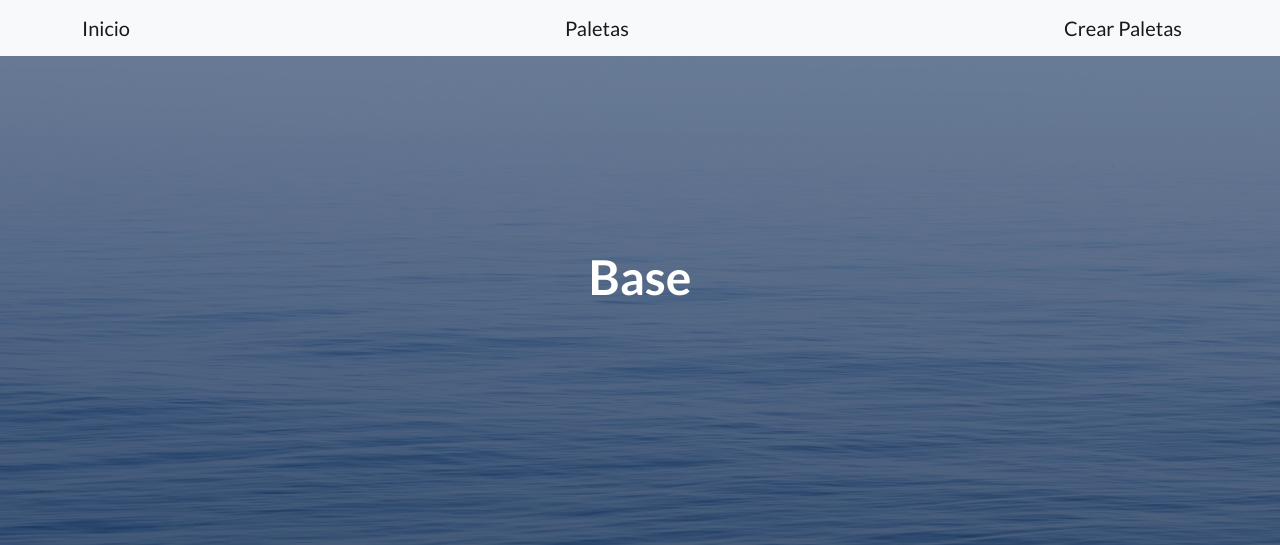
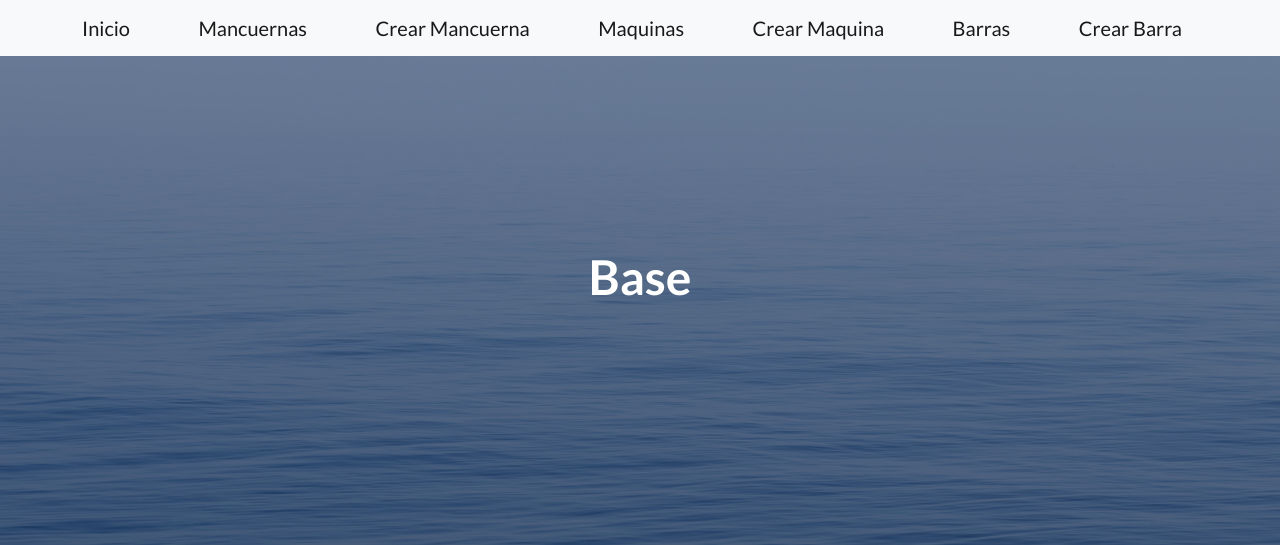
Before and after one commit to fsola99/Tercera-pre-entrega-Sola, a Django app: template templates/base.html in a window 1280 px wide. Shown: the top 545 px of the page. Run offline with Django 4.2, Linux system fonts and the light colour scheme; the template is opened without the code that fills it, so the values that code supplies are empty; some libraries are stand-ins or nearby versions.

Commit message:
Arreglados todos los problemas de la versión anterior. Está casi listo, quedaría agregar los templates para revisar su comportamiento. Pero ya se encuentra todo conectado y creado.

```diff
--- a/inicio/forms.py
+++ b/inicio/forms.py
@@ -1,4 +1,6 @@
 from django import forms
+
+#from .models import Mancuerna,Maquina,Barra
 
 class CrearMancuernaFormulario(forms.Form):
     # Valores de todos los productos
@@ -28,5 +30,5 @@ class CrearBarraFormulario(forms.Form):
     precio = forms.IntegerField()
 
     # Específicos Barra
-    tipo = forms.CharField(choices=tipo_de_barra)
+    tipo = forms.ChoiceField(choices=tipo_de_barra)
     peso = forms.IntegerField()
--- a/inicio/models.py
+++ b/inicio/models.py
@@ -24,7 +24,7 @@ class Barra(Producto):
         ('olimpica', 'Olimpica'),
     )
 
-    tipo = models.CharField(choices=tipo_de_barra)
+    tipo = models.CharField(max_length=25,choices=tipo_de_barra)
     peso = models.IntegerField()
 
     def __str__(self):
--- a/inicio/views.py
+++ b/inicio/views.py
@@ -62,7 +62,7 @@ def crear_maquina(request):
     formulario = CrearMaquinaFormulario()
     return render(request, 'crear_maquina.html', {'formulario': formulario})
 
-def crear_maquina(request):
+def crear_mancuerna(request):
 
     if request.method == 'POST':
         formulario = CrearMancuernaFormulario(request.POST)
--- a/sitioweb/settings.py
+++ b/sitioweb/settings.py
@@ -37,6 +37,7 @@ INSTALLED_APPS = [
     'django.contrib.sessions',
     'django.contrib.messages',
     'django.contrib.staticfiles',
+    'inicio'
 ]
 
 MIDDLEWARE = [
--- a/sitioweb/urls.py
+++ b/sitioweb/urls.py
@@ -15,8 +15,9 @@ Including another URLconf
     2. Add a URL to urlpatterns:  path('blog/', include('blog.urls'))
 """
 from django.contrib import admin
-from django.urls import path
+from django.urls import path, include
 
 urlpatterns = [
+    path('',include('inicio.urls')),
     path('admin/', admin.site.urls),
 ]
--- a/templates/base.html
+++ b/templates/base.html
@@ -34,8 +34,12 @@
         <nav class="navbar navbar-light bg-light static-top">
             <div class="container">
                 <a class="navbar-brand" href={% url "inicio" %}>Inicio</a>
-                <a class="navbar-brand" href={% url "paletas" %}>Paletas</a>
-                <a class="navbar-brand" href={% url "crear_paleta" %}>Crear Paletas</a>
+                <a class="navbar-brand" href={% url "mancuernas" %}>Mancuernas</a>
+                <a class="navbar-brand" href={% url "crear_mancuerna" %}>Crear Mancuerna</a>
+                <a class="navbar-brand" href={% url "maquinas" %}>Maquinas</a>
+                <a class="navbar-brand" href={% url "crear_maquina" %}>Crear Maquina</a>
+                <a class="navbar-brand" href={% url "barras" %}>Barras</a>
+                <a class="navbar-brand" href={% url "crear_barra" %}>Crear Barra</a>
                 {% comment %} <a class="btn btn-primary" href="#signup">Sign Up</a> {% endcomment %}
             </div>
         </nav>
```
Also changed, not shown: inicio/migrations/0001_initial.py (added), inicio/templates/inicio/escritorios.html (deleted), inicio/templates/inicio/mesas.html (deleted), inicio/templates/inicio/sillas.html (deleted).
